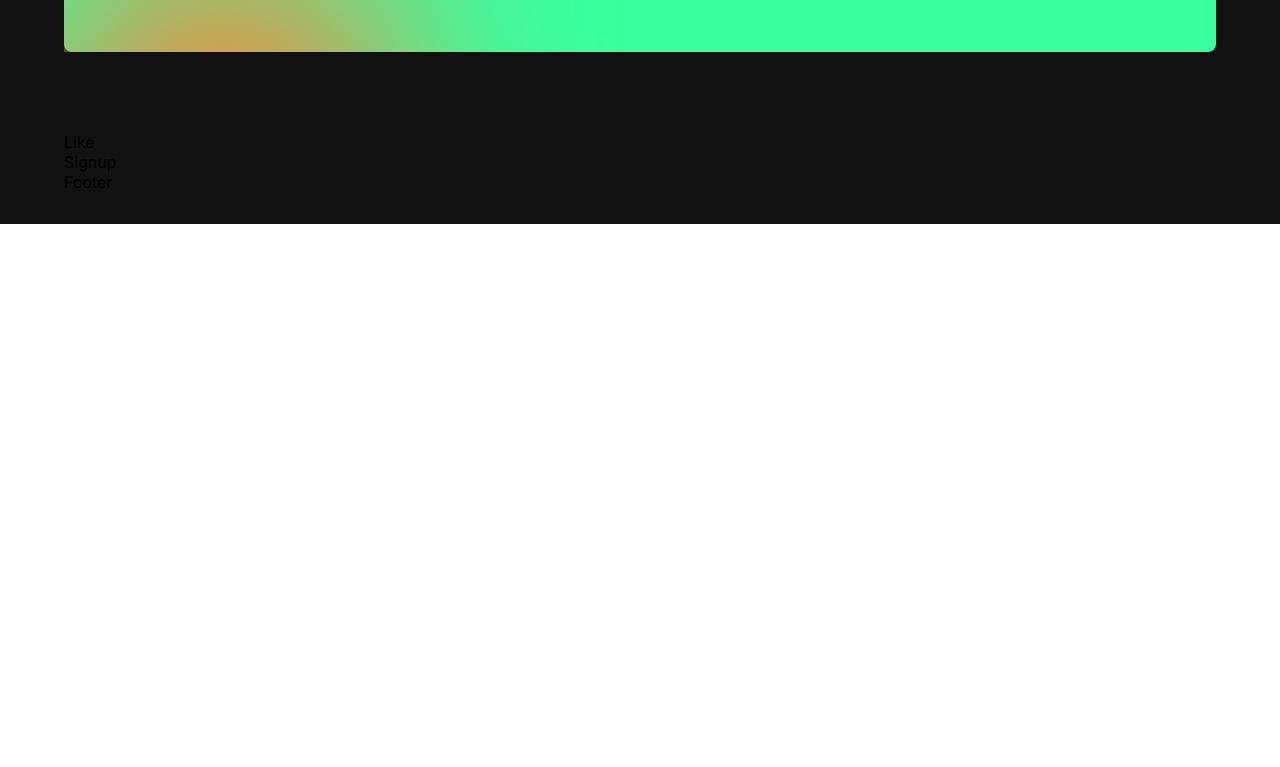
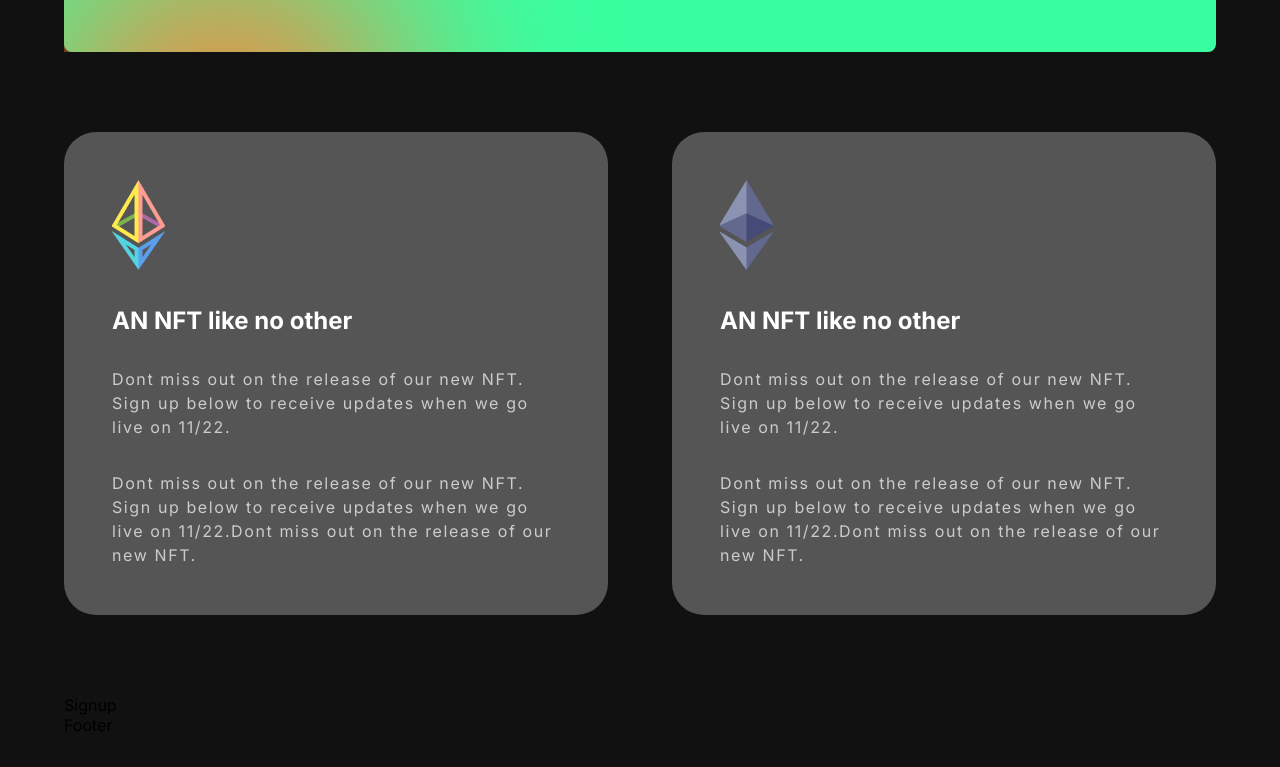
Before and after one commit to Zeeshnhmd/NFT-Landing-Page, a React (Create React App) app: page / in a window 1280 px wide. Shown: the part 3170-3937 px from the top of the page. Before the commit the page ends 3394 px from the top, so only its background shows below. Built offline with nearby package versions, Linux system fonts and the light colour scheme.

Commit message:
add like section

```diff
--- a/src/components/Like.jsx
+++ b/src/components/Like.jsx
@@ -1,7 +1,39 @@
 import React from 'react';
-
+import eth1 from '../assets/eth1.png';
+import eth2 from '../assets/eth2.png';
+const likes = [
+	{
+		image: eth1,
+		h2: ' AN NFT like no other',
+		p1: 'Dont miss out on the release of our new NFT. Sign up below to receive updates when we go live on 11/22.',
+		p2: 'Dont miss out on the release of our new NFT. Sign up below to receive updates when we go live on 11/22.Dont miss out on the release of our new NFT.  ',
+	},
+	{
+		image: eth2,
+		h2: ' AN NFT like no other',
+		p1: 'Dont miss out on the release of our new NFT. Sign up below to receive updates when we go live on 11/22.',
+		p2: 'Dont miss out on the release of our new NFT. Sign up below to receive updates when we go live on 11/22.Dont miss out on the release of our new NFT.  ',
+	},
+];
 const Like = () => {
-	return <div>Like</div>;
+	return (
+		<div className="like">
+			<div className="container">
+				{likes.map((like, index) => {
+					return (
+						<div className="content" key={index}>
+							<div className="image">
+								<img src={like.image} alt="eth" />
+							</div>
+							<h2 className="title">{like.h2}</h2>
+							<p className="description">{like.p1}</p>
+							<p className="description">{like.p2}</p>
+						</div>
+					);
+				})}
+			</div>
+		</div>
+	);
 };
 
 export default Like;
--- a/src/scss/sections/_like.scss
+++ b/src/scss/sections/_like.scss
@@ -0,0 +1,24 @@
+.like {
+	margin: 5rem 0;
+	.container {
+		display: grid;
+		grid-template-columns: 1fr 1fr;
+		gap: 4rem;
+	}
+	.content {
+		display: flex;
+		flex-direction: column;
+		gap: 2rem;
+		background-color: var(--accent-color2);
+		padding: 3rem;
+		border-radius: 2rem;
+		.title {
+			color: var(--accent-color1);
+		}
+		.description {
+			letter-spacing: 0.1rem;
+			color: var(--accent-color3);
+			line-height: 1.5rem;
+		}
+	}
+}
```
